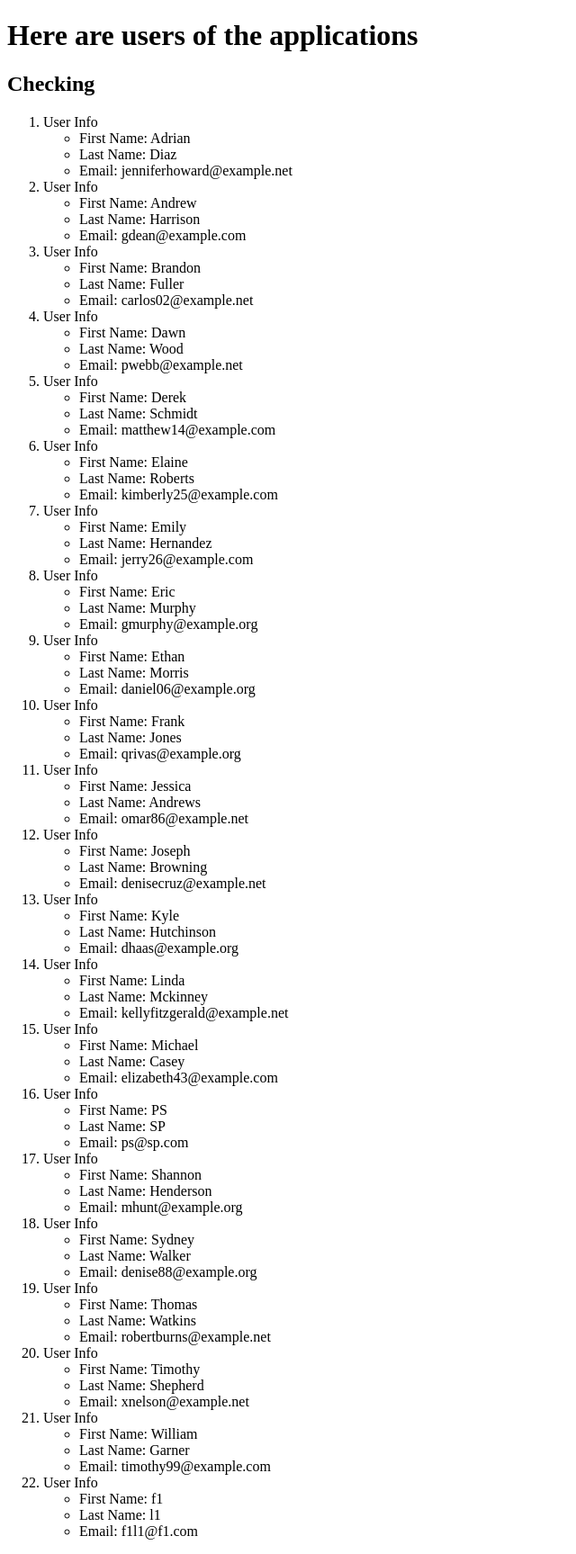
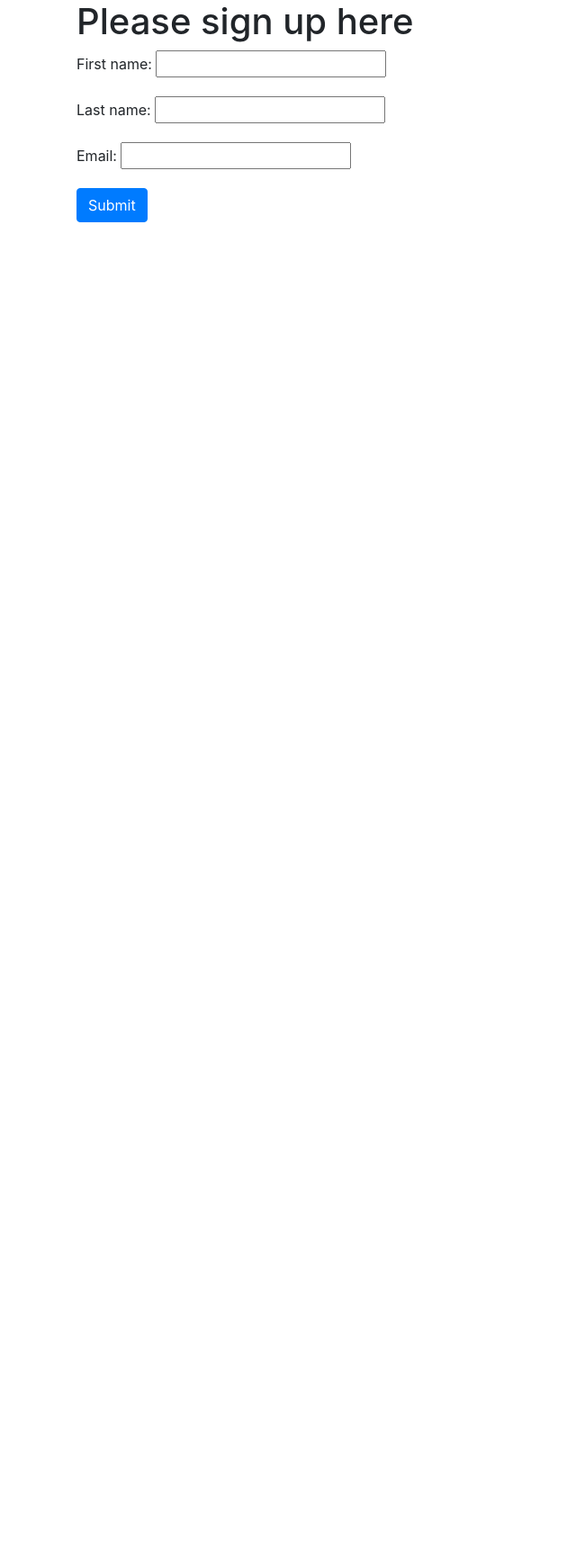
Before and after one commit to pranitashedage1/webDevlopmentProject, a Django app: page /users/ in a window 1280 px wide. Shown: the whole page at 90% size, without its empty margins (0-640 px from the left). After the commit the page ends 247 px from the top, so only its background shows below. Run offline with Django 5.2, Linux system fonts and the light colour scheme; data comes from the database, SQL or seed files in the repository; both versions use the stored data as it was after the commit.

Commit message:
next phase

```diff
--- a/webDevProject/templates/viewTwoApp/users.html
+++ b/webDevProject/templates/viewTwoApp/users.html
@@ -5,11 +5,21 @@
     <meta charset="UTF-8">
     <meta name="viewport" content="width=device-width, initial-scale=1.0">
     <title>Users</title>
+    <link rel="stylesheet" href="https://cdn.jsdelivr.net/npm/bootstrap@4.1.3/dist/css/bootstrap.min.css" integrity="sha384-MCw98/SFnGE8fJT3GXwEOngsV7Zt27NXFoaoApmYm81iuXoPkFOJwJ8ERdknLPMO" crossorigin="anonymous">
+
 </head>
 <body>
-    <h1>Here are users of the applications</h1>
-    <h2>Checking</h2>
-    {% if usersList %}
+    <div class="container">
+        <h1>Please sign up here</h1>
+        <form method="POST">
+            {{ form.as_p }}
+            {% csrf_token %}
+            <input type="submit" class="btn btn-primary" value="Submit">
+        </form>
+
+    </div>
+
+    <!-- {% if usersList %}
 
     <ol>
         {% for person in usersList %}
@@ -21,6 +31,6 @@
         </ul>
         {% endfor %}
     </ol>
-    {% endif %}
+    {% endif %} -->
 </body>
 </html>
--- /dev/null
+++ b/webDevProject/viewTwoApp/forms.py
@@ -0,0 +1,7 @@
+from django import forms
+from viewTwoApp.models import User
+
+class NewUserForm(forms.ModelForm):
+    class Meta():
+        model = User
+        fields = '__all__'
--- a/webDevProject/viewTwoApp/urls.py
+++ b/webDevProject/viewTwoApp/urls.py
@@ -2,10 +2,10 @@
 
 from . import views
 
+print("url2")
 urlpatterns = [
     # path("", views.index, name="index"),
     # path("help/", views.help, name="help")
-
     path("", views.index, name="index"),
     # path("users/", views.users, name="users")
 ]
--- a/webDevProject/viewTwoApp/views.py
+++ b/webDevProject/viewTwoApp/views.py
@@ -1,5 +1,6 @@
 from django.shortcuts import render
 from viewTwoApp.models import User
+from viewTwoApp.forms import NewUserForm
 
 # Create your views here.
 
@@ -15,6 +16,22 @@
     return render(request, 'viewTwoApp/index.html')
 
 def users(request):
-    users_list = User.objects.order_by('first_name')
-    user_dict = {'usersList': users_list}
-    return render(request, 'viewTwoApp/users.html', context=user_dict)
+    form = NewUserForm()
+    print("users1")
+    if request.method == "POST":
+        form = NewUserForm(request.POST)
+        print("users2")
+        if form.is_valid():
+            form.save(commit=True)
+            print("users3")
+            return index(request)
+
+        else:
+            print("Form Invalid")
+            print("users4")
+    print("users5")
+    return render(request, 'viewTwoApp/users.html', {'form': form})
+
+    # users_list = User.objects.order_by('first_name')
+    # user_dict = {'usersList': users_list}
+    # return render(request, 'viewTwoApp/users.html', context=user_dict)
--- a/webDevProject/webDev/urls.py
+++ b/webDevProject/webDev/urls.py
@@ -18,9 +18,11 @@
 from django.urls import path, include
 from viewTwoApp import views
 
+print("url1")
 urlpatterns = [
     # path('viewTwoApp/', include('viewTwoApp.urls')),
     # path('help/', views.help, name='help'),
+
     path('viewTwoApp/', include('viewTwoApp.urls')),
     path('users/', views.users, name='users'),
     path('admin/', admin.site.urls),
```
Also changed, not shown: webDevProject/templates/viewTwoApp/index.html (+8 -1 lines), webDevProject/db.sqlite3.
